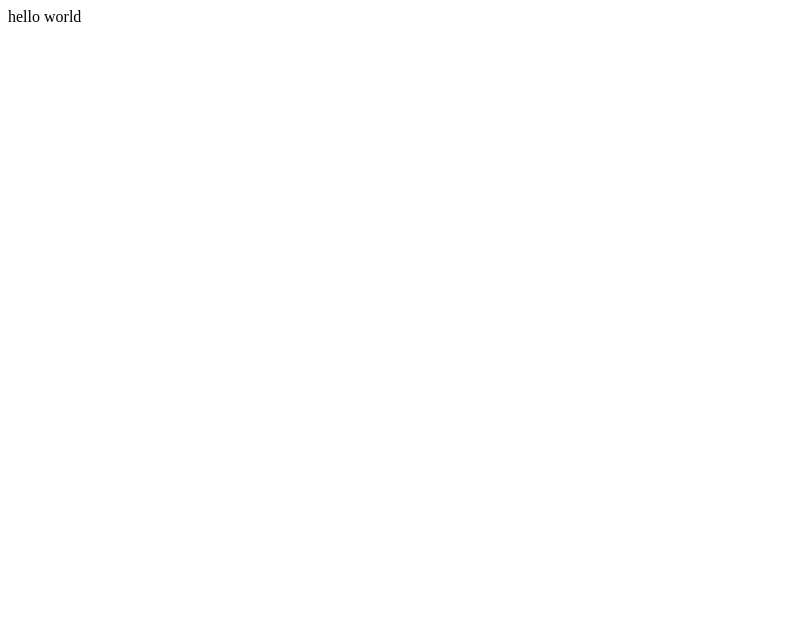
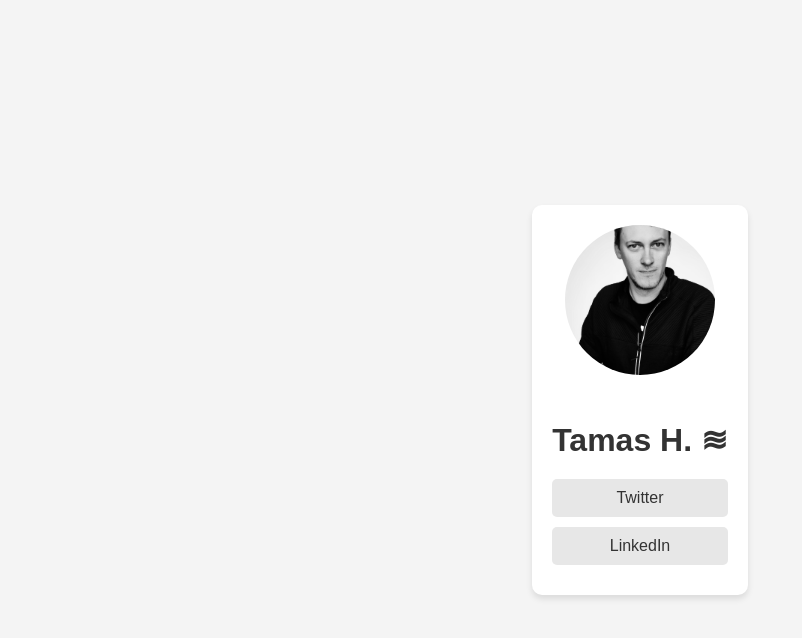
Before and after one commit to ironrainomega/ironrainomega.github.io, a plain HTML site: page index.html in a window 1280 px wide. Shown: the whole page, without its empty margins (0-802 px from the left). Drawn offline with Linux system fonts and the light colour scheme.

Commit message:
Adding stuff

```diff
--- a/index.html
+++ b/index.html
@@ -1 +1,59 @@
-hello world
+<!DOCTYPE html>
+<html lang="en">
+<head>
+    <meta charset="UTF-8">
+    <meta name="viewport" content="width=device-width, initial-scale=1.0">
+    <title>Tamas H. ≋ Social Links</title>
+    <style>
+        body {
+            font-family: 'Arial', sans-serif;
+            background-color: #f4f4f4;
+            display: flex;
+            justify-content: center;
+            align-items: center;
+            height: 100vh;
+            margin: 0;
+        }
+        .container {
+            background: white;
+            padding: 20px;
+            border-radius: 10px;
+            box-shadow: 0 4px 6px rgba(0, 0, 0, 0.1);
+            text-align: center;
+        }
+        h1 {
+            color: #333;
+            margin-bottom: 20px;
+        }
+        .profile-image {
+            width: 150px;
+            height: 150px;
+            border-radius: 50%;
+            margin-bottom: 20px;
+            object-fit: cover;
+        }
+        .link {
+            display: block;
+            padding: 10px;
+            margin: 10px 0;
+            background-color: #e7e7e7;
+            color: #333;
+            text-decoration: none;
+            border-radius: 5px;
+            transition: background-color 0.3s;
+        }
+        .link:hover {
+            background-color: #d0d0d0;
+        }
+    </style>
+</head>
+<body>
+    <div class="container">
+        <img src="profile.jpg" alt="Profile Image" class="profile-image">
+        <h1>Tamas H. ≋</h1>
+        <a class="link" href="https://twitter.com/tamashenning">Twitter</a>
+        <a class="link" href="https://www.linkedin.com/in/tamashenning/">LinkedIn</a>
+        <!-- Add more social links as needed -->
+    </div>
+</body>
+</html>
```
Also changed, not shown: profile.jpg (added).
